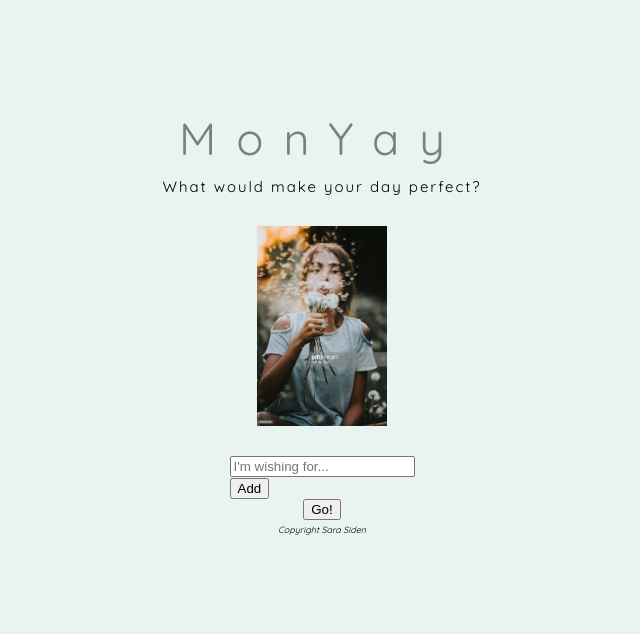
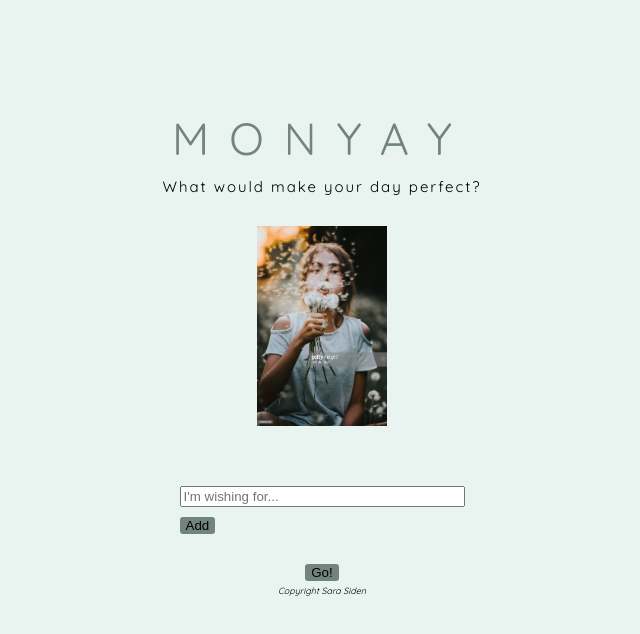
Before and after one commit to sidensara/hejhej, a plain HTML site: page index.html in a window 1280 px wide. Shown: the whole page, without its empty margins (318-958 px from the left). Drawn offline with Linux system fonts and the light colour scheme.

Commit message:
Add classes to target elements in CSS

```diff
--- a/index.html
+++ b/index.html
@@ -7,16 +7,16 @@
     <link href="https://fonts.googleapis.com/css?family=Quicksand" rel="stylesheet">
   </head>
   <body>
-    <h1>MonYay</h1>
+    <h1>MONYAY</h1>
     <p>What would make your day perfect?</p>
       <img src="makeawish.jpg" height="200" width="130">
-    <div>
-      <div>
+    <div class="inputSection">
+      <div class="inputs">
         <input placeholder="I'm wishing for...">
       </div>
-      <button>Add</button>
+      <button class="addOption">Add</button>
     </div>
-    <button>Go!</button>
+    <button class="goOption">Go!</button>
   </body>
-  <footer> <i> Copyright Sara Siden</footer>
+  <footer>Copyright Sara Siden</footer>
 </html>
```
